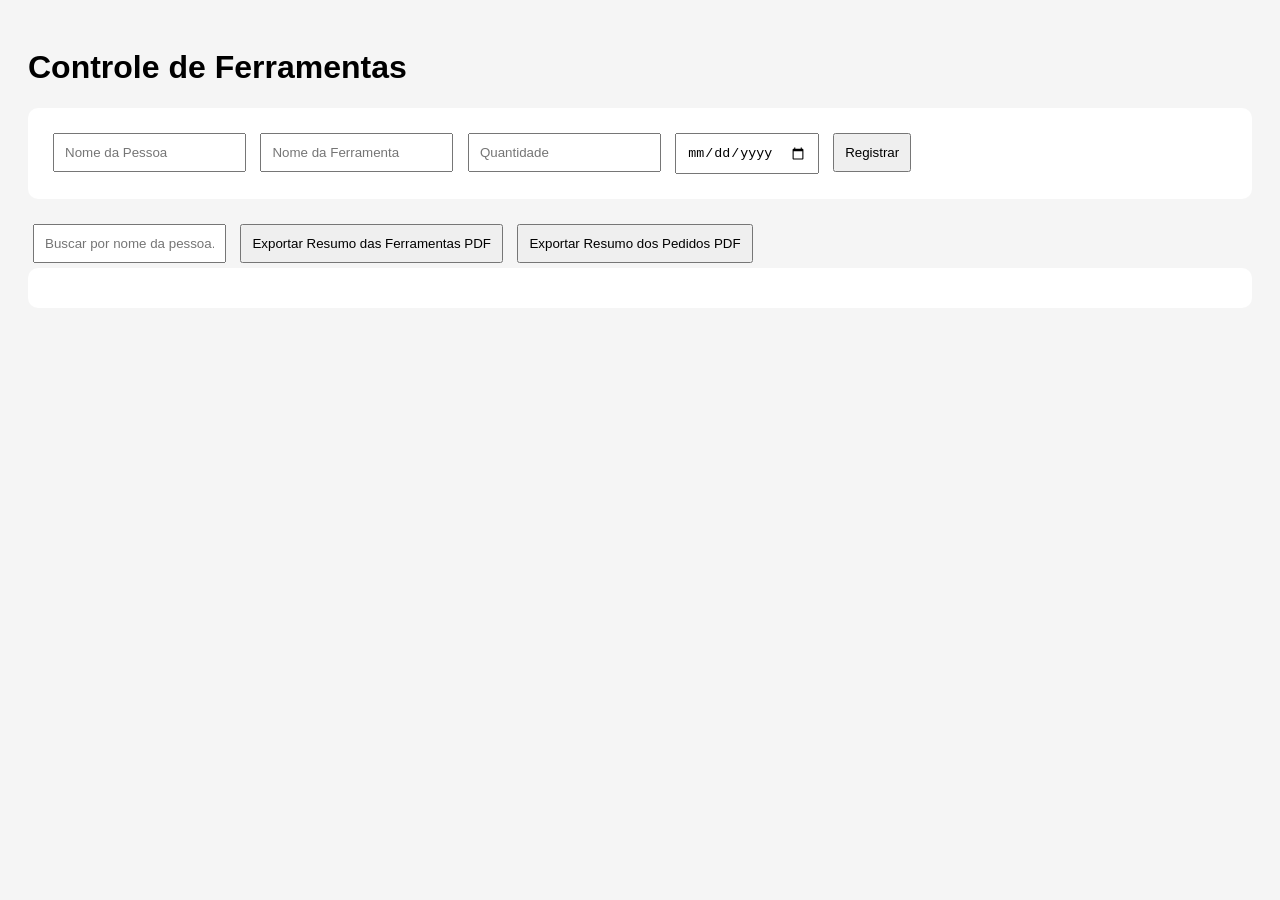
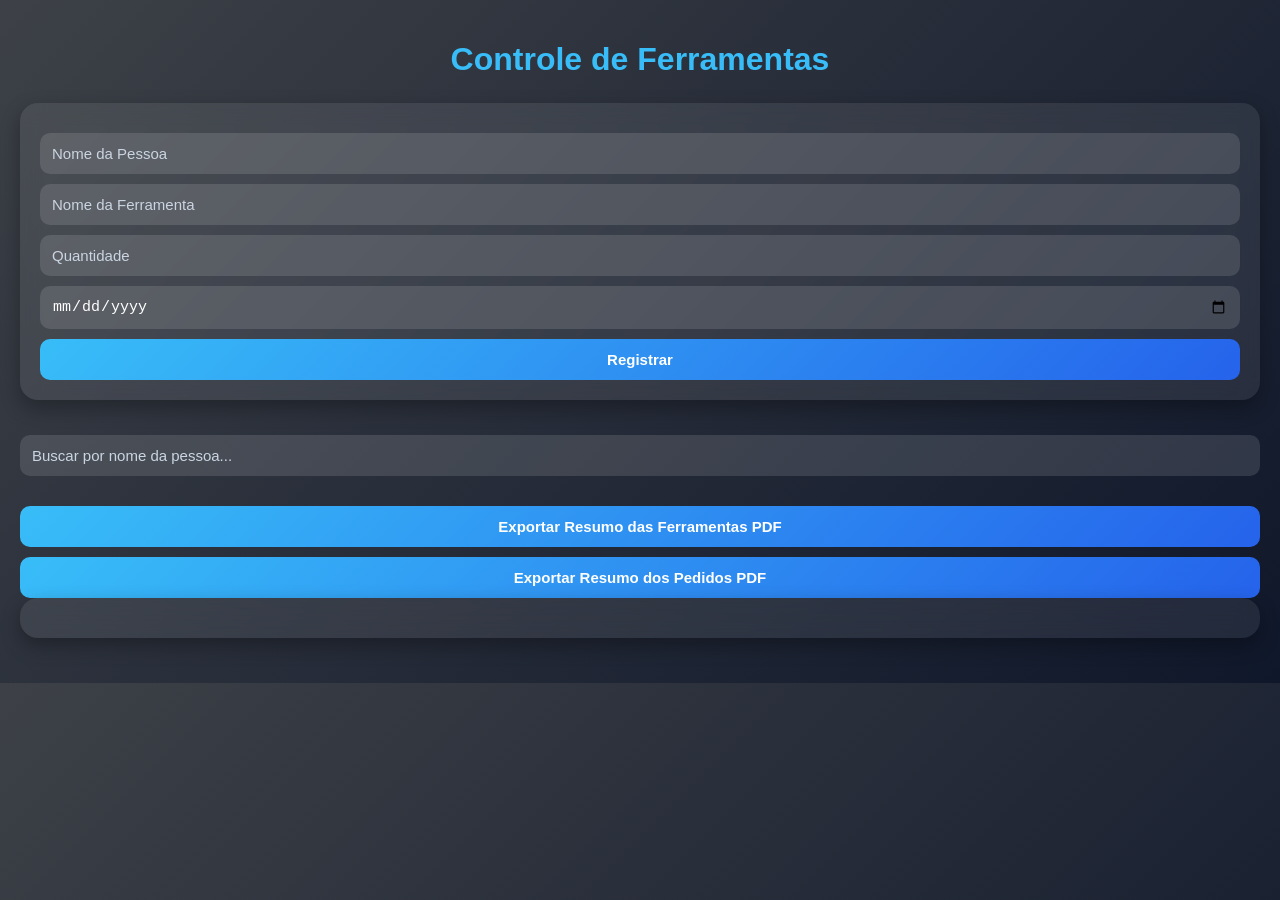

Revamp styling with gradient background and new design

--- a/style.css
+++ b/style.css
@@ -1,23 +1,157 @@
 body {
   font-family: Arial, sans-serif;
+  background: linear-gradient(135deg, #3d4147, #0f172a);
+  margin: 0;
   padding: 20px;
-  background: #f5f5f5;
+  color: #fff;
 }
 
-form, #requests {
-  background: white;
+h1 {
+  text-align: center;
+  margin-bottom: 25px;
+  font-size: 32px;
+  color: #38bdf8;
+}
+
+form,
+#requests {
+  background: rgba(255, 255, 255, 0.08);
+  backdrop-filter: blur(10px);
+  border-radius: 18px;
   padding: 20px;
-  margin-bottom: 20px;
+  box-shadow: 0 8px 20px rgba(0,0,0,0.3);
+  margin-bottom: 25px;
+}
+
+input,
+textarea,
+button {
+  width: 100%;
+  padding: 12px;
+  margin-top: 10px;
   border-radius: 10px;
+  border: none;
+  box-sizing: border-box;
+  font-size: 15px;
 }
 
-input, button {
-  padding: 10px;
-  margin: 5px;
-}
-#requests li {
-  margin-bottom: 15px;
-  padding-bottom: 10px;
-  border-bottom: 1px dashed #ccc;
+input,
+textarea {
+  background: rgba(255,255,255,0.12);
+  color: white;
 }
 
+input::placeholder,
+textarea::placeholder {
+  color: #cbd5e1;
+}
+
+textarea {
+  resize: vertical;
+  min-height: 90px;
+}
+
+button {
+  background: linear-gradient(135deg, #38bdf8, #2563eb);
+  color: white;
+  font-weight: bold;
+  transition: 0.3s;
+  cursor: pointer;
+}
+
+button:hover {
+  transform: scale(1.02);
+  opacity: 0.95;
+}
+
+.buttons {
+  display: flex;
+  gap: 15px;
+  margin-bottom: 25px;
+}
+
+.buttons button {
+  flex: 1;
+}
+
+.pedido-card {
+  background: rgba(255,255,255,0.08);
+  border: 1px solid rgba(255,255,255,0.1);
+  border-radius: 18px;
+  padding: 18px;
+  margin-bottom: 18px;
+  transition: 0.3s;
+}
+
+.pedido-card:hover {
+  transform: translateY(-3px);
+  box-shadow: 0 10px 20px rgba(0,0,0,0.25);
+}
+
+.pedido-header {
+  display: flex;
+  justify-content: space-between;
+  align-items: center;
+  margin-bottom: 10px;
+}
+
+.pedido-header h3 {
+  margin: 0;
+  color: #7dd3fc;
+}
+
+.acoes {
+  display: flex;
+  gap: 10px;
+}
+
+.acoes button {
+  width: auto;
+  padding: 8px 14px;
+  font-size: 13px;
+}
+
+ul {
+  list-style: none;
+  padding: 0;
+}
+
+li {
+  background: rgba(255,255,255,0.05);
+  padding: 15px;
+  border-radius: 12px;
+  margin-bottom: 12px;
+}
+
+li strong {
+  color: #38bdf8;
+}
+
+p {
+  color: #e2e8f0;
+}
+
+#search {
+  margin-bottom: 20px;
+}
+
+@media (max-width: 768px) {
+
+  .pedido-header {
+    flex-direction: column;
+    align-items: flex-start;
+    gap: 10px;
+  }
+
+  .buttons {
+    flex-direction: column;
+  }
+
+  .acoes {
+    width: 100%;
+  }
+
+  .acoes button {
+    flex: 1;
+  }
+}
